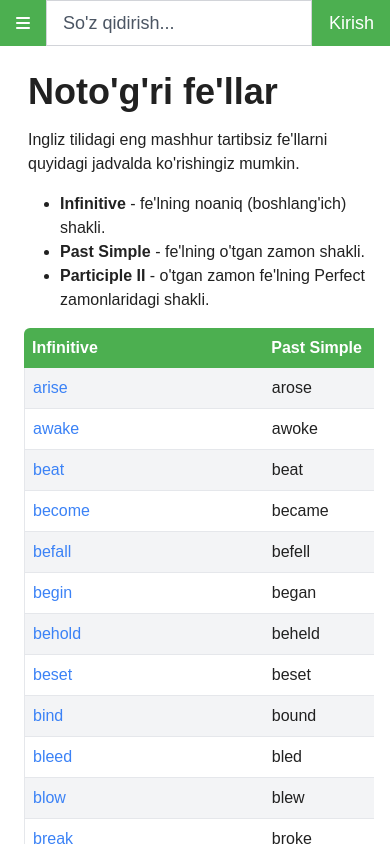
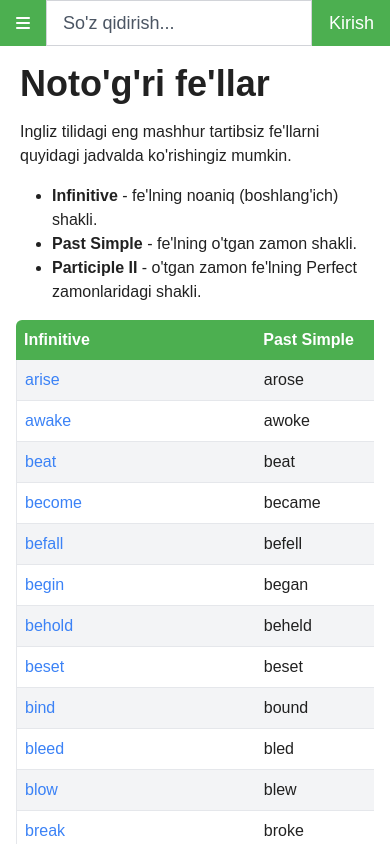
Before and after one commit to r3nzl3rdev/wordcards, a React (Vite) app: page /irregular in a window 390 px wide. Shown: the top 844 px of the page. Built offline with nearby package versions, Linux system fonts and the light colour scheme.

Commit message:
fix: padding

```diff
--- a/src/pages/Menu/Irregular.tsx
+++ b/src/pages/Menu/Irregular.tsx
@@ -7,7 +7,7 @@ import AddCommentBox from "../../components/AddCommentBox";
 const Irregular: React.FC = () => {
   return (
     <div className="flex w-full lg:justify-center">
-      <div className="flex flex-col gap-4 items-start self-center w-fit overflow-auto no-scrollbar p-2">
+      <div className="flex flex-col gap-4 items-start self-center w-fit overflow-auto no-scrollbar pb-2 lg:p-2">
         <div className="flex flex-col gap-4 items-left w-full sticky left-1">
           <h1 className="text-4xl font-bold">Noto'g'ri fe'llar</h1>
           <p>
```
